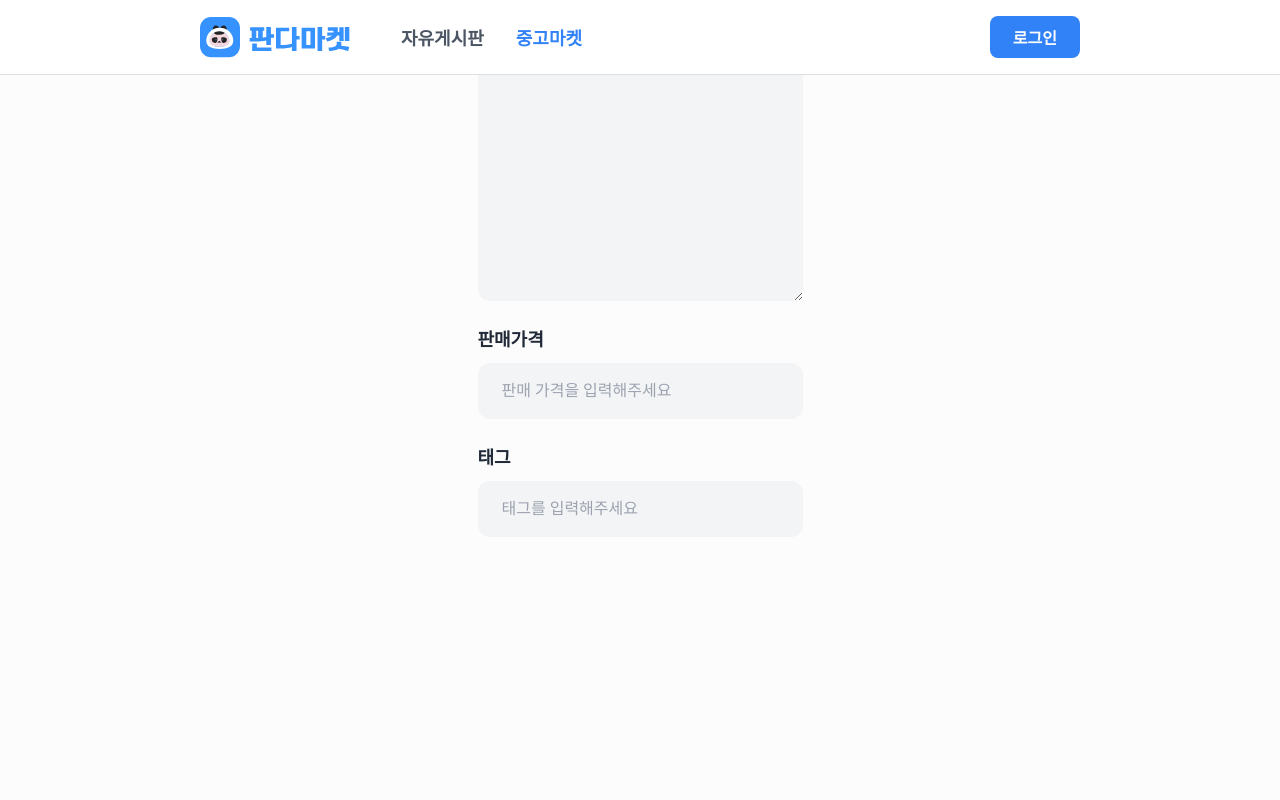
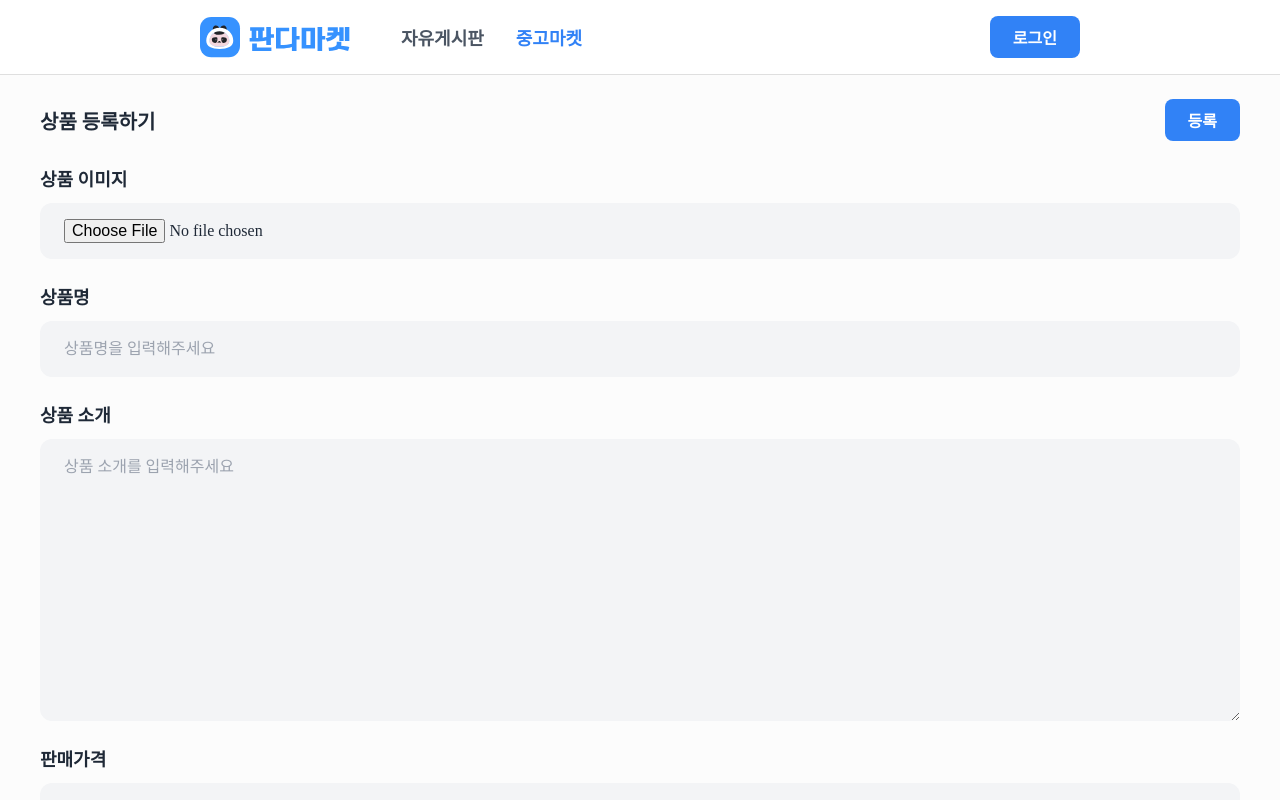
Before and after one commit to hyeyoonS/QA-sprint-mission, a React (Create React App) app: page /registration in a window 1280 px wide. Shown: the top 800 px of the page. Built offline with nearby package versions, Linux system fonts and the light colour scheme; a web font is replaced by a local one.

Commit message:
[#M5] refactor : input css cascading문제 해결

```diff
--- a/src/App.js
+++ b/src/App.js
@@ -11,7 +11,7 @@ function App() {
         <Routes>
           <Route path="/items" element={<Items />} />
           <Route path="/registration" element={<Register />} />
-          <Route path="/login" element={<Signin />} />
+          {/* <Route path="/login" element={<Signin />} /> */}
         </Routes>
       </BrowserRouter>
     </>
--- a/src/components/Nav.jsx
+++ b/src/components/Nav.jsx
@@ -7,7 +7,7 @@ const Nav = () => {
   return (
     <nav role="navigation">
       <div className={styles.header_nav}>
-        <img src={logo} aria-label="판다마켓로고" className="nav_logo" />
+        <img src={logo} aria-label="판다마켓로고" className={styles.nav_logo} />
 
         {/* 모바일용 */}
         <img
--- a/src/components/Registeration.jsx
+++ b/src/components/Registeration.jsx
@@ -68,10 +68,7 @@ function Registration() {
   };
 
   return (
-    <form
-      className={styles.registration_container}
-      onSubmit={handleSubmit(onSubmit)}
-    >
+    <form className={styles.form_container} onSubmit={handleSubmit(onSubmit)}>
       <section className={styles.registration_title}>
         <h1>상품 등록하기</h1>
         <Button color="blue" type="submit">
--- a/src/components/Registeration.module.css
+++ b/src/components/Registeration.module.css
@@ -1,7 +1,7 @@
 @import "../styles/reset";
 
-main {
-  display: flex;
+.form_container {
+  /* display: flex; */
   flex-direction: column;
   justify-content: center;
   padding-top: 2.4rem;
@@ -25,7 +25,7 @@ h1 {
   align-items: center;
 }
 
-.registration_container {
+/* .registration_container {
   display: flex;
   flex-direction: column;
   justify-content: center;
@@ -33,7 +33,7 @@ h1 {
   margin: 0 auto;
   max-width: 120rem;
   align-items: center;
-}
+} */
 
 fieldset {
   width: 100%;
--- a/src/components/searchBar/SearchBar.jsx
+++ b/src/components/searchBar/SearchBar.jsx
@@ -7,7 +7,7 @@ export default function SearchBar({ onSearch, isSearched }) {
 
   return (
     <form
-      className={styles.search_form}
+      className={styles.form_search}
       onSubmit={(e) => {
         e.preventDefault();
         onSearch(searchTerm);
--- a/src/components/searchBar/SearchBar.module.css
+++ b/src/components/searchBar/SearchBar.module.css
@@ -1,4 +1,4 @@
-form {
+.form_search {
   width: 32.5rem;
   height: 4.2rem;
   margin-right: 1.2rem;
```
